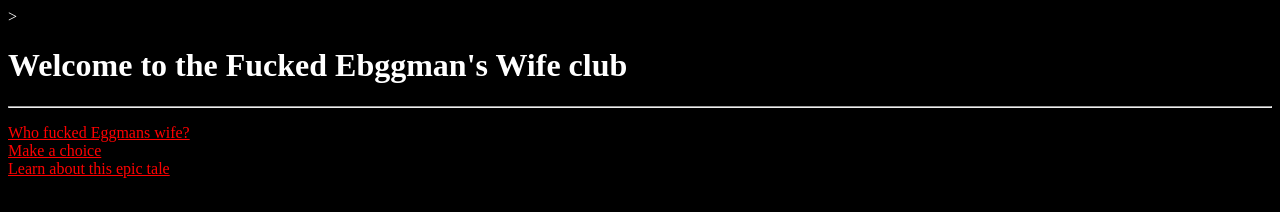
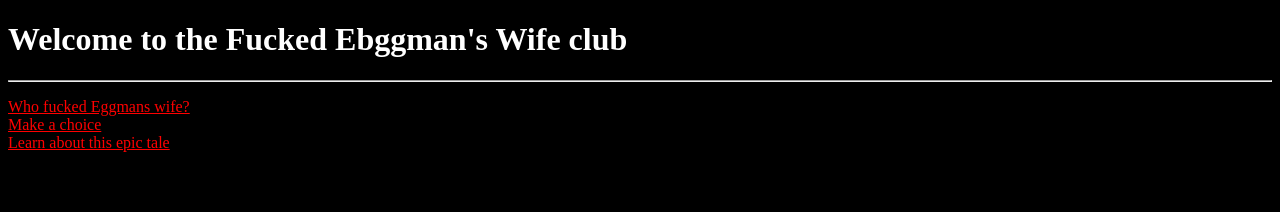
Before and after one commit to LightWDG/shadowthehedgehogisa., a plain HTML site: page index.html in a window 1280 px wide. Drawn offline with Linux system fonts and the light colour scheme.

Commit message:
Update index.html

```diff
--- a/index.html
+++ b/index.html
@@ -6,7 +6,7 @@
     <meta http-equiv="X-UA-Compatible" content="ie=edge">
     <title>Welcome</title>
 </head>
-<body>>
+<body>
     <style>
         body {
             background-color: black;
```
